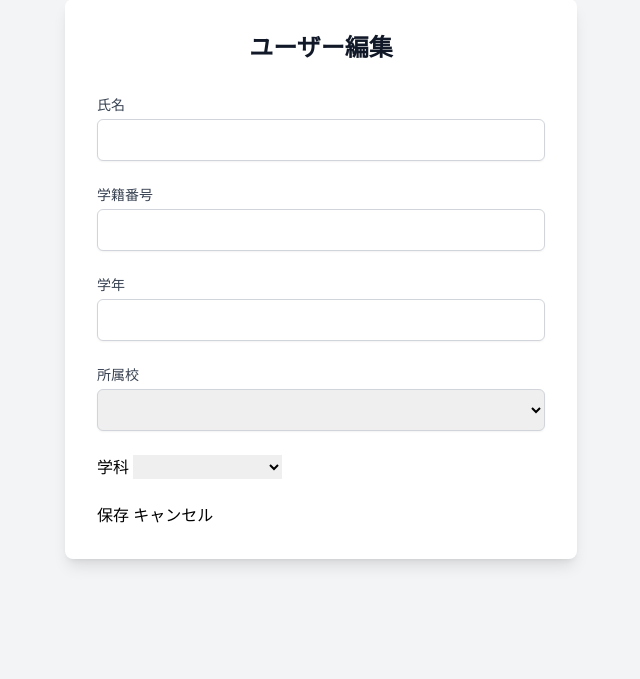
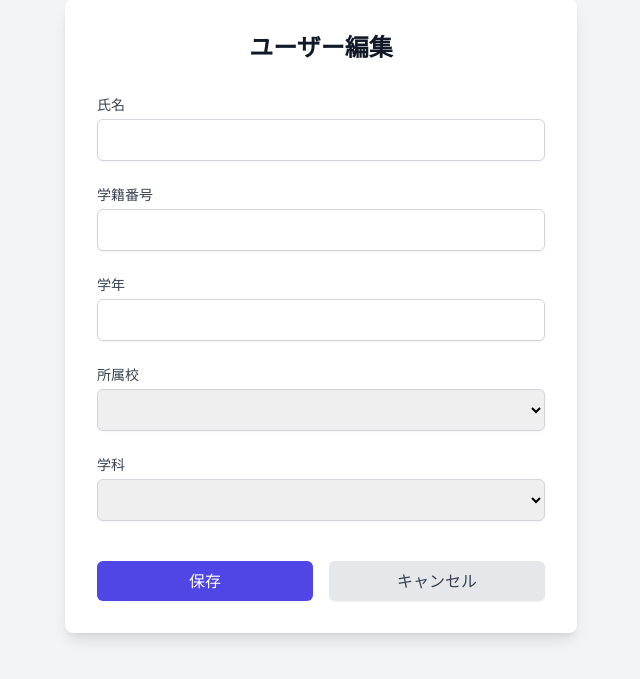
Before and after one commit to jin170424/team1_AYATAKA, a Flask app: template comm_site/templates/edit_user.html in a window 1280 px wide. Shown: the part 49-728 px from the top of the page, without its empty margins (319-959 px from the left). Run offline with Flask 3, Linux system fonts and the light colour scheme; the template is opened without the code that fills it, so the values that code supplies are empty; some libraries are stand-ins or nearby versions.

Commit message:
admin側CSS

```diff
--- a/comm_site/templates/edit_user.html
+++ b/comm_site/templates/edit_user.html
@@ -46,9 +46,10 @@
             </select>
         </div>
 
-        <div class="mb-3">
-            <label class="form-label">学科</label>
-            <select name="department" id="department" class="form-select">
+                <div>
+                    <label for="department" class="block text-sm font-medium text-gray-700">学科</label>
+                    <select name="department" id="department" required
+                        class="mt-1 block w-full px-3 py-2 border border-gray-300 rounded-md shadow-sm focus:outline-none focus:ring-indigo-500 focus:border-indigo-500">
                         <option value="" disabled>選択してください</option>
                         {% for dept in departments %}
                         <option value="{{ dept.department_id }}" {% if user.department_id == dept.department_id %}selected{% endif %}>{{ dept.department_name }}</option>
@@ -56,9 +57,17 @@
                     </select>
                 </div>
 
-        <button type="submit" class="btn btn-primary">保存</button>
-        <a href="{{ url_for('user_management') }}" class="btn btn-secondary">キャンセル</a>
+                <div class="flex space-x-4 pt-4">
+                    <button type="submit" class="flex-1 bg-indigo-600 hover:bg-indigo-700 text-white font-medium py-2 px-4 rounded-md shadow-sm focus:outline-none focus:ring-2 focus:ring-offset-2 focus:ring-indigo-500 transition-colors duration-200">
+                        保存
+                    </button>
+                    <a href="{{ url_for('user_management') }}" class="flex-1 bg-gray-200 hover:bg-gray-300 text-gray-700 font-medium py-2 px-4 rounded-md text-center shadow-sm focus:outline-none focus:ring-2 focus:ring-offset-2 focus:ring-gray-500 transition-colors duration-200">
+                        キャンセル
+                    </a>
+                </div>
             </form>
+        </div>
+    </div>
 
     <script>
     document.getElementById('school').addEventListener('change', function() {
@@ -80,7 +89,7 @@
         const studentField = document.querySelector("input[name='student_id']");
         let currentValue = studentField.value;
 
-        let rest = currentValue.length > 1 ? currentValue.slice(1) : "00000";
+        let rest = currentValue.length > 1 ? currentValue.slice(1) : "000000";
 
         studentField.value = schoolId + rest;
     });
```
Also changed, not shown: comm_site/templates/Create_Account.html (+18 -5 lines), comm_site/templates/settings.html (+0 -12 lines), comm_site/templates/user_management_select.html (+11 -2 lines). Lines whose indentation alone changed are shown as unchanged.
